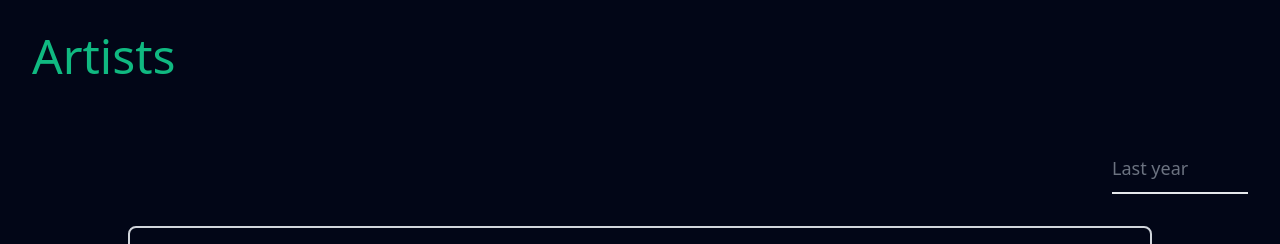
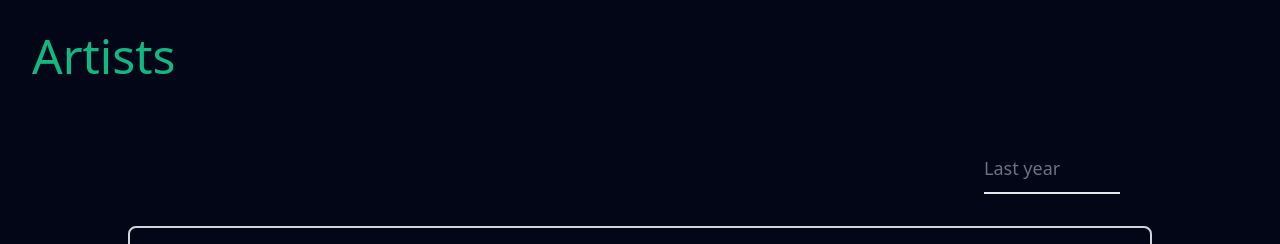
Before and after one commit to AlaaALMidani/spotidata, a React (Create React App) app: page / in a window 1280 px wide. Shown: the top 244 px of the page. Built offline with nearby package versions, Linux system fonts and the light colour scheme.

Commit message:
first commit

```diff
--- a/src/components/Artists.js
+++ b/src/components/Artists.js
@@ -8,7 +8,7 @@ function Artists() {
       </div>
       <div className="flex flex-col items-center justify-center w-full">
         <div className="flex items-center justify-between w-full  flex-row-reverse ">
-          <select className=" py-2.5 px-0 w-1/8 text-lg text-gray-500 bg-transparent border-0 border-b-2 border-gray-200 appearance-none dark:text-gray-400 dark:border-gray-700 focus:outline-none focus:ring-0 focus:border-gray-200 m-8 flex flex-col-reverse">
+          <select className=" py-2.5 px-0 w-1/8 text-lg text-gray-500 bg-transparent border-0 border-b-2 border-gray-200 appearance-none dark:text-gray-400 dark:border-gray-700 focus:outline-none focus:ring-0 focus:border-gray-200 mr-40 my-8 flex flex-col-reverse">
             <option>Last year</option>
             <option>Since beginning</option>
           </select>
```
